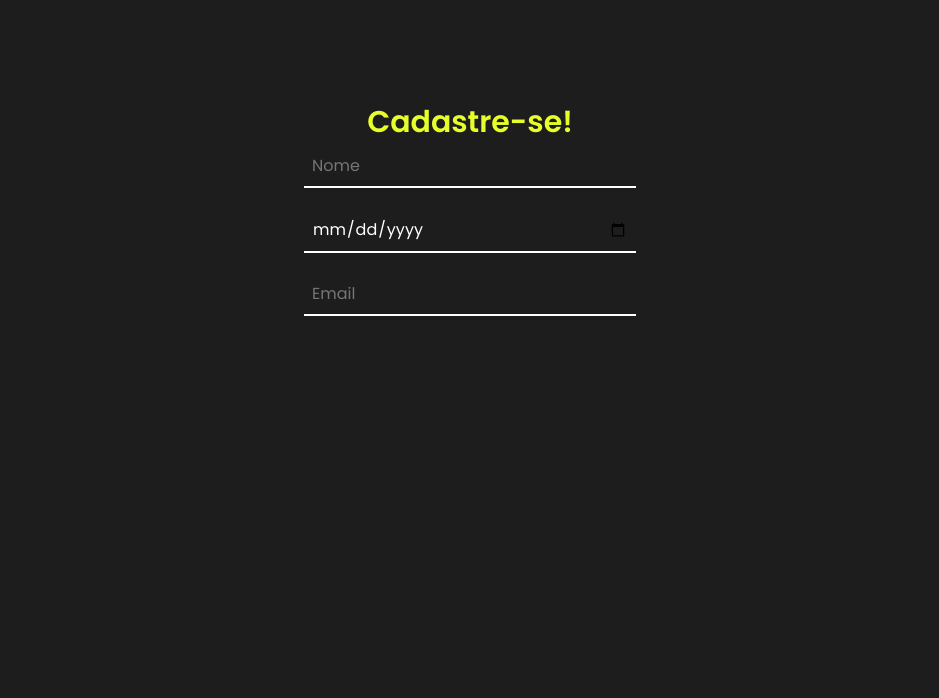
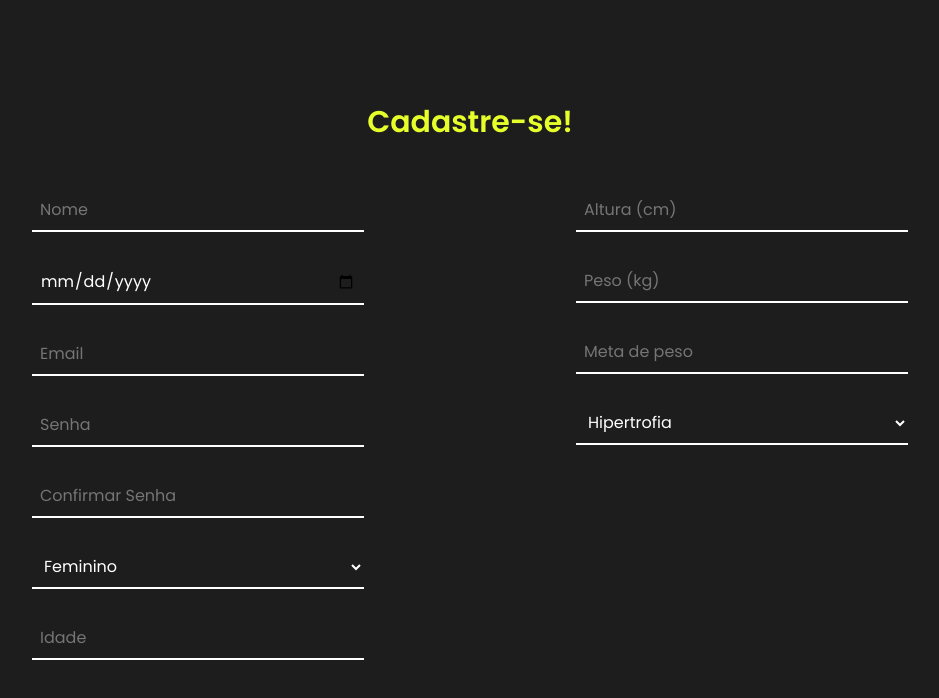
Before and after one commit to InMovePI/InMoveFront, a Vue app: page /cadastro in a window 1280 px wide. Shown: the top 698 px of the page, without its empty margins (170-1109 px from the left). Built offline with nearby package versions, Linux system fonts and the light colour scheme.

Commit message:
feat: alterações no cadastro

```diff
--- a/src/views/CadastroView.vue
+++ b/src/views/CadastroView.vue
@@ -1,25 +1,80 @@
-<script setup></script>
+<script setup>
+function limitarIdade(event) {
+  const min = 0
+  const max = 120
+  let valor = Number(event.target.value)
+
+  if (valor < min) valor = min
+  if (valor > max) valor = max
+
+  event.target.value = valor
+}
+
+function limitarAltura(event) {
+  const min = 0
+  const max = 250
+  let valor = Number(event.target.value)
+
+  if (valor < min) valor = min
+  if (valor > max) valor = max
+
+  event.target.value = valor
+}
+</script>
 
 <template>
   <section class="cadastro">
     <div class="titulo">
       <h1>Cadastre-se!</h1>
     </div>
+
+    <div class="colunas">
       <div class="primeiraColuna">
-            <input type="text" placeholder="Nome" class="input">
-            <input type="date" placeholder="Data de Nascimento" class="input">
-            <input type="email" placeholder="Email" class="input">
+        <input type="text" placeholder="Nome" class="input" />
+        <input type="date" placeholder="Data de Nascimento" class="input" />
+        <input type="email" placeholder="Email" class="input" />
+        <input type="password" placeholder="Senha" class="input" />
+        <input type="password" placeholder="Confirmar Senha" class="input" />
+        <select name="Gênero" class="input">
+          <option>Feminino</option>
+          <option>Masculino</option>
+          <option>Prefiro não informar</option>
+        </select>
+        <input type="number" @input="limitarIdade" placeholder="Idade" class="input" />
+      </div>
+
+      <div class="segundaColuna">
+
+        <input type="number" @input="limitarAltura" placeholder="Altura (cm)" class="input">
+        <input type="number" placeholder="Peso (kg)" class="input" />
+        <input type="number" placeholder="Meta de peso" class="input" />
+        <select name="Objetivo" class="input">
+            <option>Hipertrofia</option>
+            <option>Emagrecimento</option>
+            <option>Definição Muscular</option>
+        </select>
+      </div>
     </div>
   </section>
 </template>
 
 <style scoped>
+.colunas{
+    display: flex;
+    gap: 204px;
+    margin-top: 40px;
+}
 
 .primeiraColuna {
   display: flex;
   flex-direction: column;
   gap: 20px;
+}
 
+.segundaColuna {
+  display: flex;
+  flex-direction: column;
+  gap: 20px;
 }
 
 .cadastro {
@@ -29,7 +84,7 @@
   justify-content: center;
 }
 
-.titulo h1{
+.titulo h1 {
   color: #e6ff2b;
   font-family: poppins, sans-serif;
   font-weight: 600;
@@ -37,12 +92,13 @@
   font-size: 30px;
 }
 
-.input{
+.input {
   padding: 0.5rem;
   border: none;
   border-bottom: 2px solid #ffffff;
   font-size: 1rem;
   color: white;
+  margin: 4px;
 }
 
 .input:focus {
```
Lines whose indentation alone changed are shown as unchanged.
